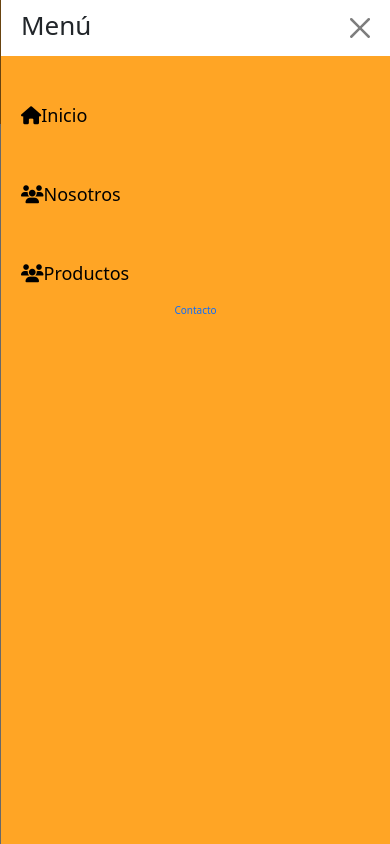
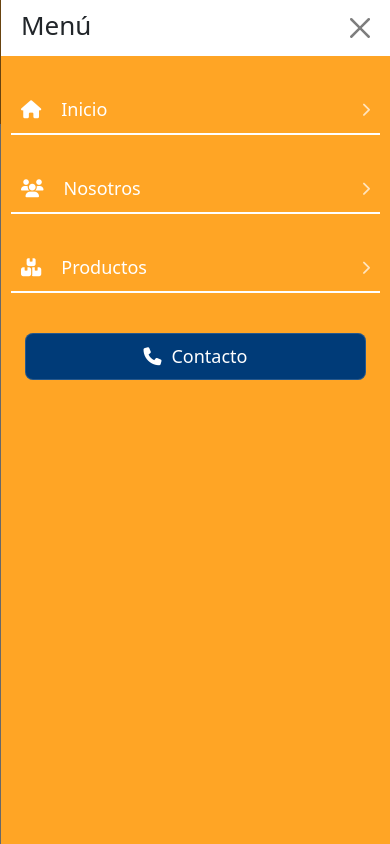
Before and after one commit to ZurielVA/Construrama-La-Laguna-v.1, a plain HTML site: page index.html in a window 390 px wide. Both pictures are taken after a click on the button "Abrir menú de navegación". Drawn offline with nearby package versions, Linux system fonts and the light colour scheme.

Commit message:
add styles for the navbar mobile

```diff
--- a/css/style.css
+++ b/css/style.css
@@ -1,3 +1,5 @@
+/* setting system */
+
 html {
     box-sizing: border-box;
     font-size: 62.5%;
@@ -39,6 +41,29 @@ a{
     outline: none !important;
     box-shadow: none !important;
 }
+
+/* button contact */
+
+.button-contact {
+    background-color: var(--blue-button);
+    color: var(--white);
+    font-size: 1.8rem;
+    padding: 1rem 2rem;
+    border-radius: 0.8rem;
+    box-shadow: inset 0 0 0 1px rgba(255,255,255,0.15);
+    text-decoration: none;
+
+    transition:
+        background-color 0.2s ease,
+        box-shadow 0.2s ease;
+}
+
+.button-contact:hover {
+    background-color: #09468f;
+    box-shadow: inset 0 0 0 1px rgba(255,255,255,0.35);
+}
+
+/* end setting system */
 
 /* navbar */
 
@@ -117,7 +142,7 @@ a{
 }
 
 .burger-toggler-icon i{
-    font-size: 5rem;
+    font-size: 4rem;
     color: var(--white);
     transition: all 0.3s ease;
     transform: scaleY(0.7);
@@ -142,10 +167,20 @@ a{
 }
 
 .navbar-nav-md > .nav-item > .nav-link{
-    color: var(--black)!important;
+    color: var(--white)!important;
     font-size: 1.8rem;
     /* falta la fuente */
-    padding: 3.6rem 1rem 1.6rem 1rem;
+    padding: 0rem 1rem 1rem 1rem;
+    margin-top: 3rem;
+    margin-bottom: 1rem;
+}
+
+.offcanvas-body .nav-link{
+    border-bottom: 0.2rem solid var(--white);
+}
+
+.margin-icons-nav {
+    margin-right: 1rem;
 }
 
 @media (max-width: 768px) {
@@ -153,3 +188,36 @@ a{
         padding: 0 2rem 0 2rem;
     }
 }
+
+.button-container{
+    margin-top: 3rem;
+    padding: 0 1.4rem;
+}
+
+.nav-link-arrow {
+    padding: 0;
+}
+
+.nav-link-content {
+    display: flex;
+    align-items: center;
+    justify-content: space-between;
+}
+
+.nav-left {
+    display: flex;
+    align-items: center;
+    gap: 1rem;
+}
+
+.nav-arrow {
+    font-size: 1.4rem;
+    opacity: 0.7;
+    transition: transform 0.2s ease, opacity 0.2s ease;
+}
+
+/* Hover */
+.nav-link-arrow:hover .nav-arrow {
+    transform: translateX(4px);
+    opacity: 1;
+}
--- a/index.html
+++ b/index.html
@@ -1,5 +1,6 @@
 <!DOCTYPE html>
 <html lang="en">
+
 <head>
     <meta charset="UTF-8">
     <meta name="viewport" content="width=device-width, initial-scale=1.0">
@@ -8,15 +9,15 @@
     <meta name="robots" content="index,follow">
     <link rel="stylesheet" href="./css/style.css">
     <link rel="stylesheet" href="./css/normalize.css">
-    <link href="https://cdn.jsdelivr.net/npm/bootstrap@5.3.3/dist/css/bootstrap.min.css" rel="stylesheet" integrity="sha384-QWTKZyjpPEjISv5WaRU9OFeRpok6YctnYmDr5pNlyT2bRjXh0JMhjY6hW+ALEwIH" crossorigin="anonymous">
+    <link href="https://cdn.jsdelivr.net/npm/bootstrap@5.3.3/dist/css/bootstrap.min.css" rel="stylesheet"
+        integrity="sha384-QWTKZyjpPEjISv5WaRU9OFeRpok6YctnYmDr5pNlyT2bRjXh0JMhjY6hW+ALEwIH" crossorigin="anonymous">
     <link href="https://unpkg.com/aos@2.3.1/dist/aos.css" rel="stylesheet">
     <script src="https://kit.fontawesome.com/de6c1a1274.js" crossorigin="anonymous" defer></script>
 </head>
 
 <body>
     <header class="navbar-position" aria-label="Barra de navegación principal">
-        <nav class="navbar navbar-expand-md shadow-sm bg-navbar"
-            aria-label="Menú de navegación principal">
+        <nav class="navbar navbar-expand-md shadow-sm bg-navbar" aria-label="Menú de navegación principal">
             <div class="container-xl container-navbar">
                 <a class="navbar-brand" href="#">
                     <img class="logo-cll" src="./img/Logo_Sin_Fondo.png" alt="Logo_Construrama_La_Laguna">
@@ -33,7 +34,8 @@
 
                         <li class="nav-item"><a class="nav-link" href="#about_us">Productos</a></li>
 
-                        <li class="nav-item"><a class="nav-link button-contact" href="#"><i class="fa-solid fa-phone icon-phone"></i>Contacto</a>
+                        <li class="nav-item"><a class="nav-link button-contact" href="#"><i
+                                    class="fa-solid fa-phone icon-phone"></i>Contacto</a>
                         </li>
                     </ul>
                 </div>
@@ -47,19 +49,53 @@
                 <button type="button" class="btn-close" data-bs-dismiss="offcanvas" aria-label="Cerrar menú"></button>
             </div>
             <div class="offcanvas-body bg-navbar">
+
                 <ul class="navbar-nav navbar-nav-md" id="menuAccordion">
-                    <li class="nav-item"><a class="nav-link close-offcanvas" href="#start"><i
-                                class="fa-solid fa-house margin-icons-nav"></i>Inicio</a></li>
-                    <li class="nav-item"><a class="nav-link close-offcanvas" href="#about_us"><i
-                                class="fa-solid fa-users margin-icons-nav"></i>Nosotros</a></li>
-                    <li class="nav-item"><a class="nav-link close-offcanvas" href="#about_us"><i
-                                class="fa-solid fa-users margin-icons-nav"></i>Productos</a></li>
+
+                    <li class="nav-item">
+                        <a class="nav-link close-offcanvas nav-link-arrow" href="#start">
+                            <div class="nav-link-content">
+                                <div class="nav-left">
+                                    <i class="fa-solid fa-house margin-icons-nav"></i>
+                                    <span>Inicio</span>
+                                </div>
+                                <i class="fa-solid fa-chevron-right nav-arrow"></i>
+                            </div>
+                        </a>
+                    </li>
+
+                    <li class="nav-item">
+                        <a class="nav-link close-offcanvas nav-link-arrow" href="#about_us">
+                            <div class="nav-link-content">
+                                <div class="nav-left">
+                                    <i class="fa-solid fa-users margin-icons-nav"></i>
+                                    <span>Nosotros</span>
+                                </div>
+                                <i class="fa-solid fa-chevron-right nav-arrow"></i>
+                            </div>
+                        </a>
+                    </li>
+
+                    <li class="nav-item">
+                        <a class="nav-link close-offcanvas nav-link-arrow" href="#products">
+                            <div class="nav-link-content">
+                                <div class="nav-left">
+                                    <i class="fa-solid fa-boxes-stacked margin-icons-nav"></i>
+                                    <span>Productos</span>
+                                </div>
+                                <i class="fa-solid fa-chevron-right nav-arrow"></i>
+                            </div>
+                        </a>
+                    </li>
+
                 </ul>
 
+
+
                 <div class="button-container">
-                    <a class="close-offcanvas d-flex align-items-center justify-content-center"
+                    <a class="close-offcanvas d-flex align-items-center justify-content-center button-contact"
                         href="#contact">
-                        <i class=""></i>Contacto
+                        <i class="fa-solid fa-phone icon-phone"></i>Contacto
                     </a>
                 </div>
             </div>
@@ -69,7 +105,9 @@
 
 
 
-    <script src="https://cdn.jsdelivr.net/npm/bootstrap@5.3.3/dist/js/bootstrap.bundle.min.js" integrity="sha384-YvpcrYf0tY3lHB60NNkmXc5s9fDVZLESaAA55NDzOxhy9GkcIdslK1eN7N6jIeHz" crossorigin="anonymous"></script>
+    <script src="https://cdn.jsdelivr.net/npm/bootstrap@5.3.3/dist/js/bootstrap.bundle.min.js"
+        integrity="sha384-YvpcrYf0tY3lHB60NNkmXc5s9fDVZLESaAA55NDzOxhy9GkcIdslK1eN7N6jIeHz"
+        crossorigin="anonymous"></script>
     <script src="https://unpkg.com/aos@2.3.1/dist/aos.js"></script>
     <script>
         AOS.init({
```
